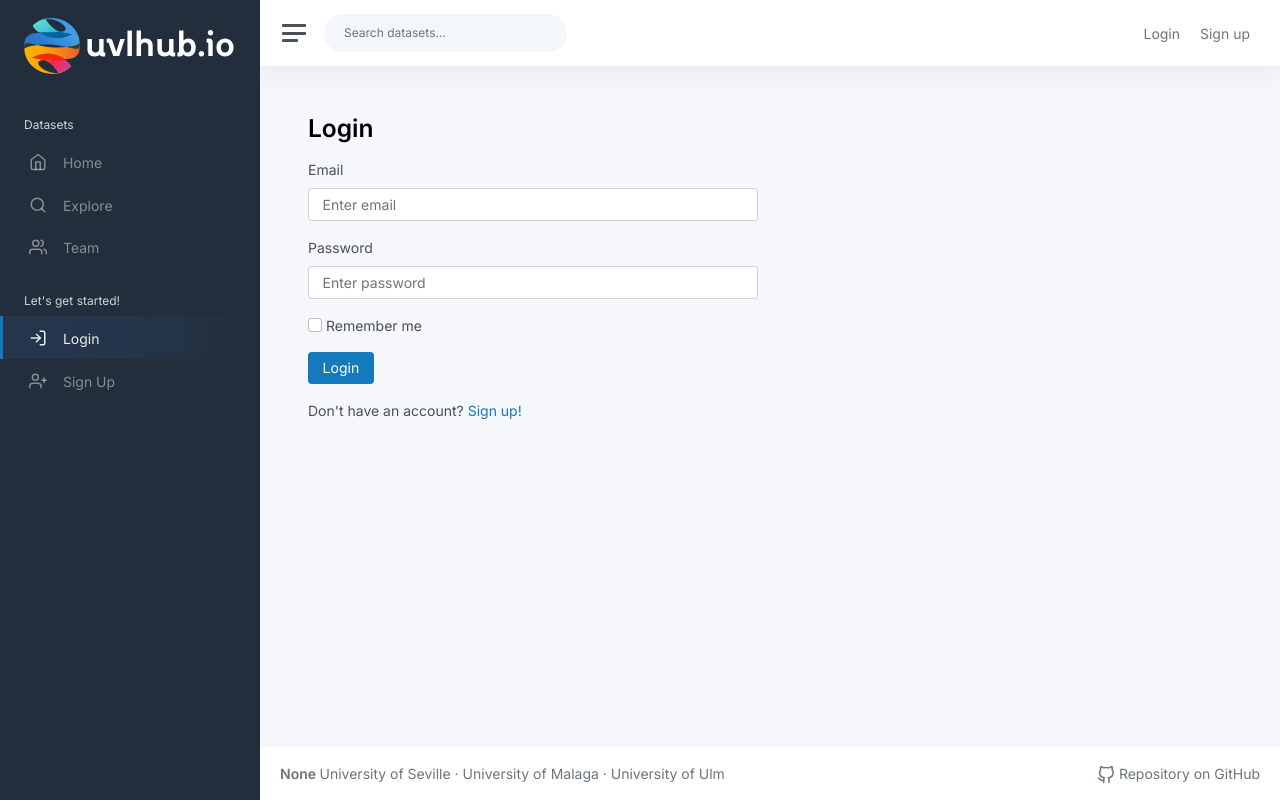
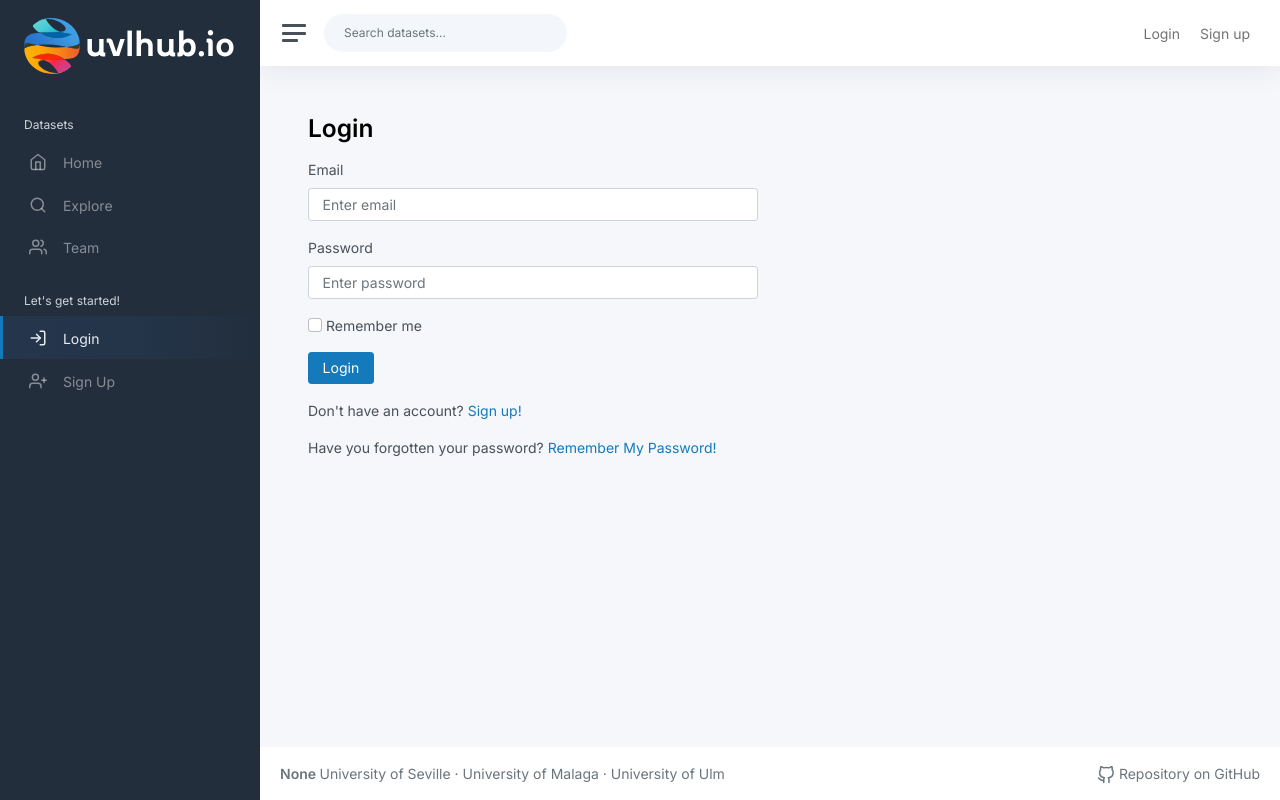
Before and after one commit to Lidiajim/montaito-hub, a Flask app: page /login in a window 1280 px wide. Run offline with Flask 3, Linux system fonts and the light colour scheme; parts of the project's set-up code (start-up, migrations or seed data) failed here and were passed over; some libraries are stand-ins or nearby versions.

Commit message:
feature: Add email-based password reset functionality
Implemented a "Remember Me" feature allowing users to reset their password via email. The system generates a secure token sent to the user's registered email, guiding them to set a new password.

```diff
--- a/app/modules/auth/forms.py
+++ b/app/modules/auth/forms.py
@@ -1,6 +1,6 @@
 from flask_wtf import FlaskForm
 from wtforms import StringField, SubmitField, PasswordField, BooleanField
-from wtforms.validators import DataRequired, Email, Length
+from wtforms.validators import DataRequired, Email, Length, EqualTo
 
 
 class SignupForm(FlaskForm):
@@ -16,3 +16,16 @@
     password = PasswordField('Password', validators=[DataRequired()])
     remember_me = BooleanField('Remember me')
     submit = SubmitField('Login')
+
+
+class RememberPassword(FlaskForm):
+    email = StringField('Email', validators=[DataRequired()])
+    submit = SubmitField('Send Mail')
+
+class ResetPasswordForm(FlaskForm):
+    password = PasswordField('New Password', validators=[DataRequired()])
+    confirm_password = PasswordField('Confirm Password', validators=[
+        DataRequired(),
+        EqualTo('password', message='Passwords must match')
+    ])
+    submit = SubmitField('Reset Password')
--- a/app/modules/auth/routes.py
+++ b/app/modules/auth/routes.py
@@ -1,14 +1,16 @@
-from flask import render_template, redirect, url_for, request
+from flask import render_template, redirect, url_for, request, current_app
+from itsdangerous import URLSafeTimedSerializer
+
 from flask_login import current_user, login_user, logout_user
 
 from app.modules.auth import auth_bp
-from app.modules.auth.forms import SignupForm, LoginForm
+from app.modules.auth.forms import SignupForm, LoginForm, RememberPassword, ResetPasswordForm
 from app.modules.auth.services import AuthenticationService
-from app.modules.profile.services import UserProfileService
+
+from app import db
 
 
 authentication_service = AuthenticationService()
-user_profile_service = UserProfileService()
 
 
 @auth_bp.route("/signup/", methods=["GET", "POST"])
@@ -53,3 +55,45 @@
 def logout():
     logout_user()
     return redirect(url_for('public.index'))
+
+
+@auth_bp.route('/remember_my_password', methods=['GET', 'POST'])
+def show_remember_my_password_form():
+    if current_user.is_authenticated:
+        return redirect(url_for('public.index'))
+
+    form = RememberPassword()
+    if request.method == 'POST' and form.validate_on_submit():
+        if not authentication_service.is_email_available(form.email.data):
+            user_mail = form.email.data
+            token = authentication_service.generate_password_reset_token(user_mail)
+            reset_url = url_for('auth.reset_password', token=token, _external=True)
+
+            body = f"Usa el siguiente enlace para restablecer tu contraseña: {reset_url}"
+            authentication_service.send_mail(
+                "Restablecimiento de contraseña", body, "uvlhubpass@gmail.com", user_mail, "vvix cekw edup vaml"
+            )
+            return redirect(url_for('public.index'))
+
+        return render_template("auth/remember_password_form.html", form=form, error='Invalid credentials')
+
+    return render_template('auth/remember_password_form.html', form=form)
+
+
+@auth_bp.route('/reset_password/<token>', methods=['GET', 'POST'])
+def reset_password(token):
+    email = authentication_service.verify_password_reset_token(token)
+    if not email:
+        return redirect(url_for('auth.show_remember_my_password_form', error='Token inválido o expirado'))
+
+    form = ResetPasswordForm()
+    if request.method == 'POST' and form.validate_on_submit():
+        user = authentication_service.get_user_by_email(email)
+        new_password = form.password.data
+        user.set_password(new_password)
+
+        db.session.commit()
+
+        return redirect(url_for('public.index'))
+
+    return render_template('auth/reset_password_form.html', form=form)
--- a/app/modules/auth/templates/auth/login_form.html
+++ b/app/modules/auth/templates/auth/login_form.html
@@ -41,7 +41,9 @@
 
                     </div>
 
+
                     <div class="row">
+
 
                         <div class="col-md-6 col-lg-6 col-xs-12">
                             <div class="mb-3">
@@ -82,6 +84,17 @@
 
                     </div>
 
+
+                    <div class="row">
+
+                        <div class="mt-3">
+                            <div class="col-lg-6 col-12">
+                                Have you forgotten your password? <a href="{{ url_for('auth.show_remember_my_password_form') }}">Remember My Password!</a>
+                            </div>
+                        </div>
+
+                    </div>
+
                 </form>
 
     </div>
```
Also changed, not shown: app/modules/auth/services.py (+35 -1 lines).
